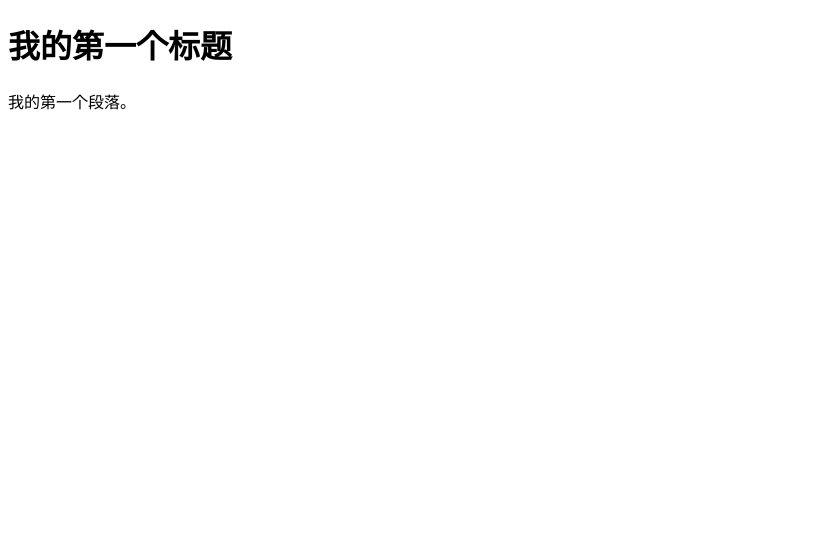
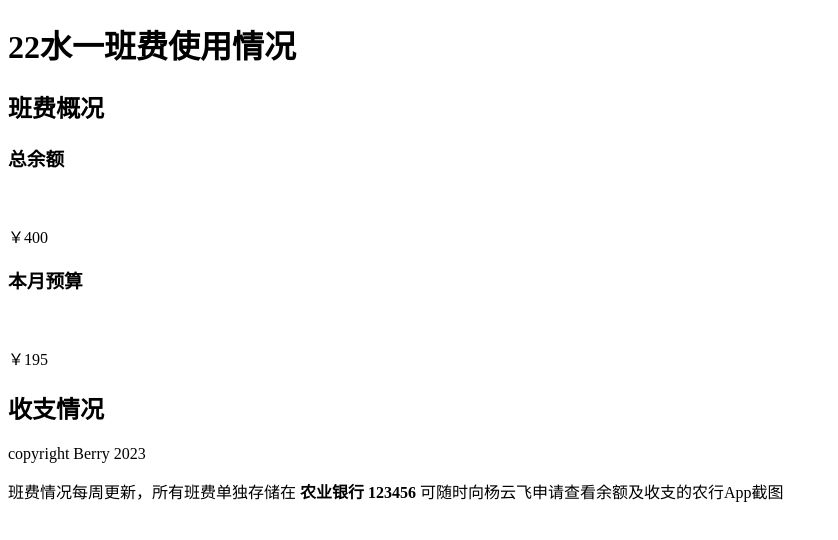
Before and after one commit to bryarrow/classFee, a plain HTML site: page index.html in a window 1280 px wide. Shown: the whole page, without its empty margins (0-838 px from the left). Drawn offline with Linux system fonts and the light colour scheme.

Commit message:
网页HTML框架

```diff
--- a/index.html
+++ b/index.html
@@ -1,11 +1,45 @@
 <!DOCTYPE html>
 <html>
+
 <head>
-<meta charset="utf-8">
-<title>22水一班费公示页</title>
+    <meta charset="utf-8">
+    <title>22水一班费公示页</title>
 </head>
+
 <body>
-    <h1>我的第一个标题</h1>
-    <p>我的第一个段落。</p>
+
+    <div id="haeader">
+        <h1>22水一班费使用情况</h1>
+    </div>
+
+    <div id="context">
+        <div class="card">
+
+            <h2>班费概况</h2>
+
+            <div class="card">
+                <h3>总余额</h3>
+                <br>
+                <p class="blodNumber">￥400</p>
+            </div>
+            <div class="card">
+                <h3>本月预算</h3><br>
+                <p class="blodNumber">￥195</p>
+            </div>
+        </div>
+        <div class="card">
+
+            <h2>收支情况</h2>
+
+
+        </div>
+    </div>
+
+    <div id="boder">
+        <p class="boder">copyright Berry 2023</p>
+        <p class="boder">班费情况每周更新，所有班费单独存储在 <b>农业银行 123456</b> 可随时向杨云飞申请查看余额及收支的农行App截图 </p>
+    </div>
+
 </body>
+
 </html>
```
